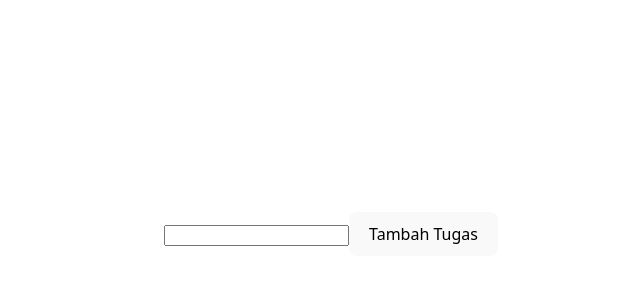
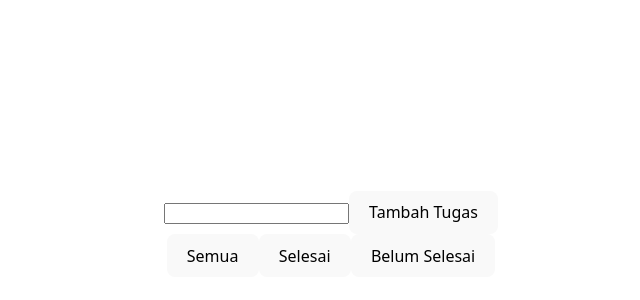
Before and after one commit to khuluqie/32-pbk-uts-233510115, a Vue app: page / in a window 1280 px wide. Shown: the part 158-458 px from the top of the page, without its empty margins (309-949 px from the left). Built offline with nearby package versions, Linux system fonts and the light colour scheme.

Commit message:
filter Tugas

```diff
--- a/src/App.vue
+++ b/src/App.vue
@@ -1,8 +1,9 @@
 <script setup>
-import { ref } from 'vue';
+import { ref, computed } from 'vue';
 
 const tugas = ref([])
 const tugasBaru = ref('')
+const filter = ref('semua')
 
 const tambahTugas = () => {
   tugas.value.push({
@@ -23,14 +24,28 @@ const hapusTugas = (t) => {
   tugas.value = tugas.value.filter(tugas => tugas.id !== t.id)
 }
 
+const filterTugas = computed(() => {
+  if (filter.value === 'selesai') {
+    return tugas.value.filter(t => t.selesai)
+  } else if (filter.value === 'belum selesai') {
+    return tugas.value.filter(t => !t.selesai)
+  } else {
+    return tugas.value
+  }
+})
+
 </script>
 
 <template>
   <input type="text" v-model="tugasBaru" @keyup.enter="tambahTugas">
   <button @click="tambahTugas">Tambah Tugas</button>
-
+  <div>
+    <button @click="filter = 'semua'">Semua</button>
+    <button @click="filter = 'selesai'">Selesai</button>
+    <button @click="filter = 'belum selesai'">Belum Selesai</button>
+  </div>
   <ul>
-    <li v-for="t in tugas" :key="tugas.id">
+    <li v-for="t in filterTugas" :key="tugas.id">
       <input type="checkbox" v-model="t.selesai" @change="toggle(t)" :checked="t.selesai">
       {{ t.nama }}
       <button @click="hapusTugas(t)">Hapus</button>
```
